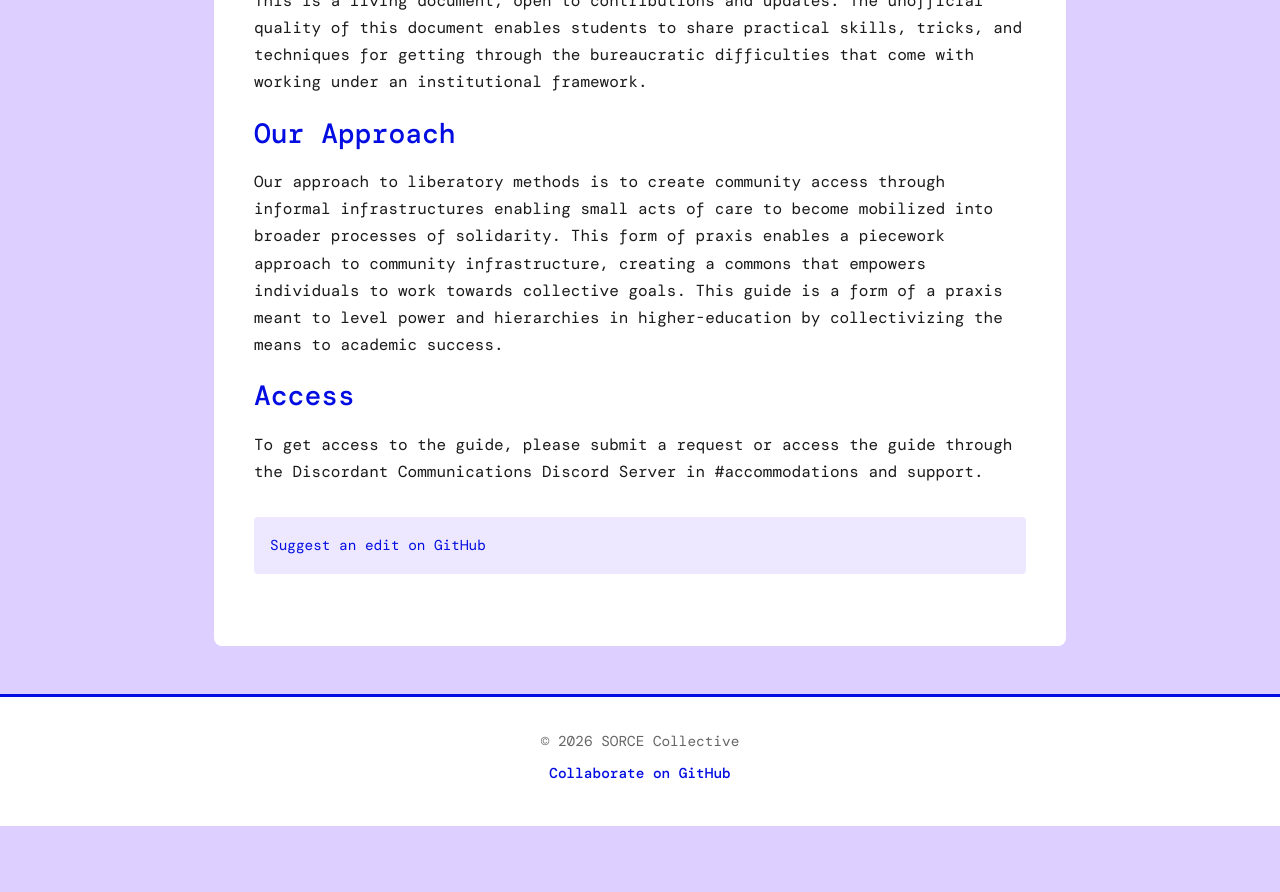
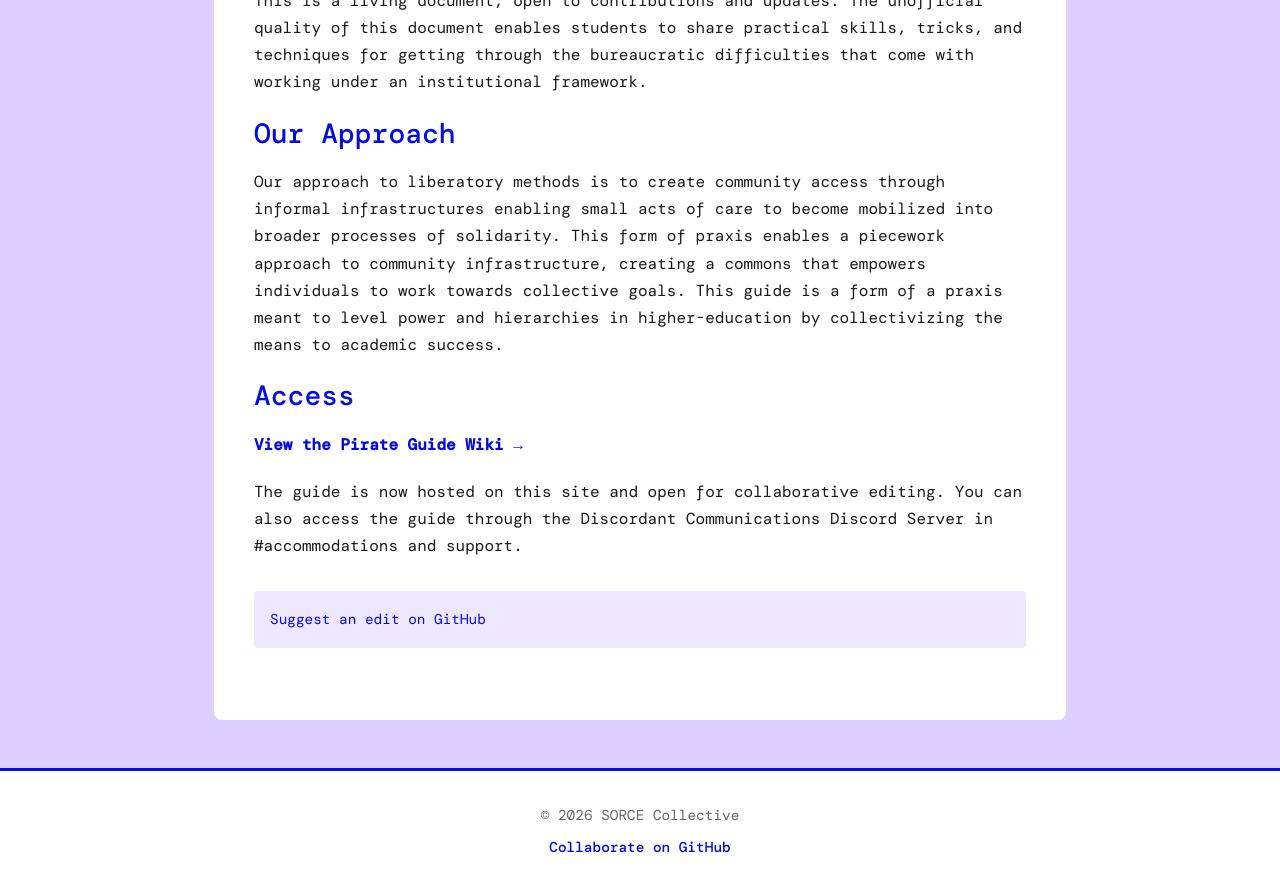
Before and after one commit to iowyth/sorce, a Jekyll site: the page built from _initiatives/pirate-guide.md, in a window 1280 px wide and 900 px high, scrolled down 638 px. Shown: the top 892 px of the window. Built offline with Jekyll 4.4.1, drawn with Linux system fonts in a browser that asks for light colours; some web fonts are replaced; before the commit the page ends 1464 px from its top, so only the background shows below that.

Commit message:
Add wiki links to Pirate Guide initiative and blog post
Co-Authored-By: Claude Opus 4.5 <noreply@anthropic.com>

```diff
--- a/_initiatives/pirate-guide.md
+++ b/_initiatives/pirate-guide.md
@@ -19,4 +19,6 @@ Our approach to liberatory methods is to create community access through informa
 
 ## Access
 
-To get access to the guide, please submit a request or access the guide through the Discordant Communications Discord Server in #accommodations and support.
+**[View the Pirate Guide Wiki →]({{ '/wiki/' | relative_url }})**
+
+The guide is now hosted on this site and open for collaborative editing. You can also access the guide through the Discordant Communications Discord Server in #accommodations and support.
```
Also changed, not shown: _posts/2024-07-29-pirate-guide-to-comcult.md (+3 -1 lines).
